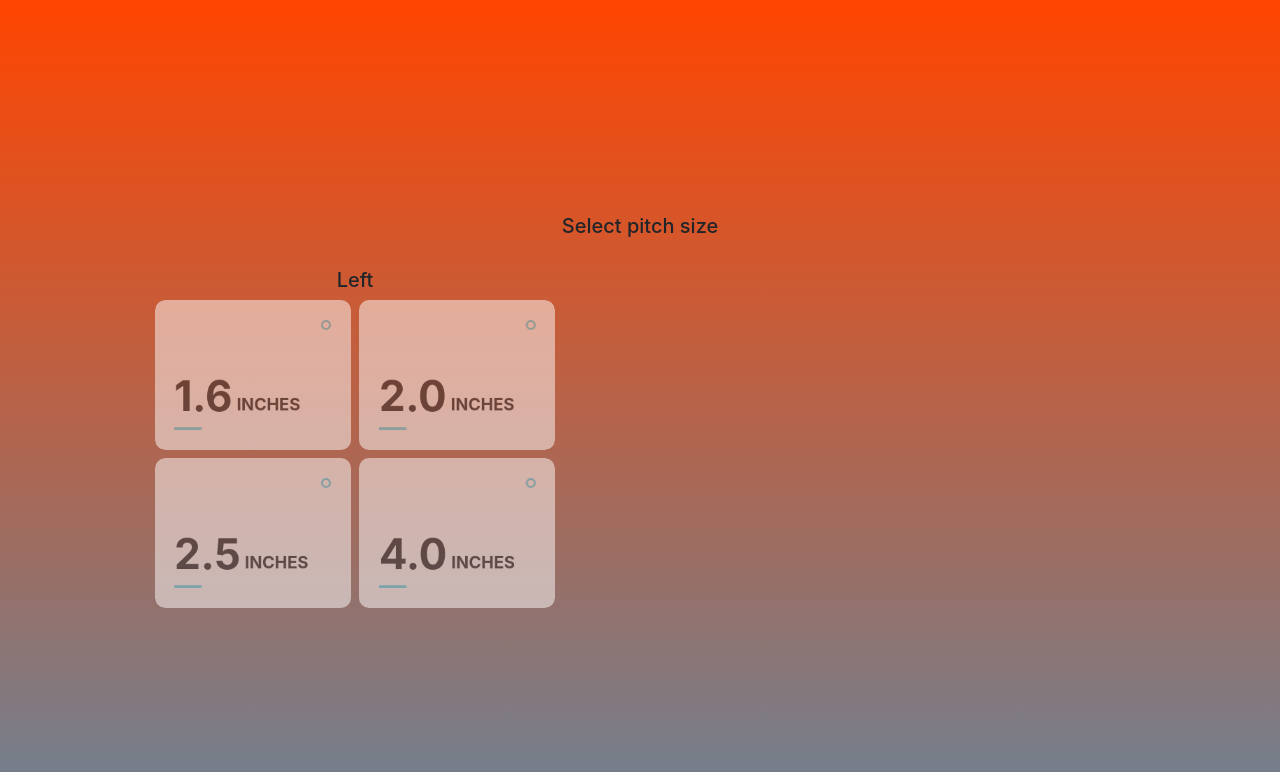
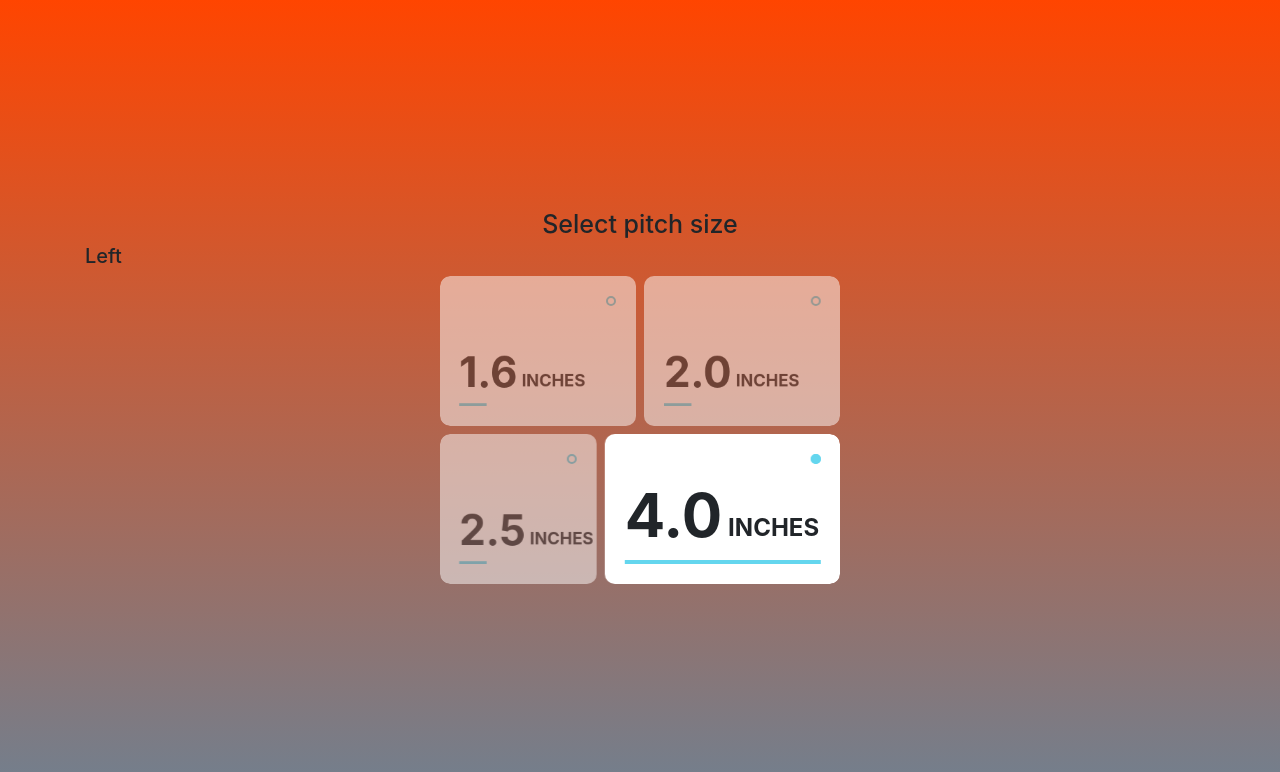
Before and after one commit to maxymapp/vuejs-python-firmware-updater-over-http, a Flask app: page / in a window 1280 px wide. Shown: the top 772 px of the page. Run offline with Flask 2, Linux system fonts and the light colour scheme; data that the repository does not hold is empty; some libraries are stand-ins or nearby versions.

Commit message:
pages 1st and 2nd for selectors

```diff
--- a/templates/index.html
+++ b/templates/index.html
@@ -11,7 +11,7 @@
     <link rel="stylesheet" href="{{ url_for('static', filename='css/style.css') }}">
 
     <style>
-        h2 {
+        h1 {
             text-align: center;
         }
     </style>
@@ -141,15 +141,15 @@
 </head>
 <body>
 <div id="app" class="container">
-    <h2 style="margin: 3rem">Select pitch size</h2>
-    <div class="row">
-        <div v-if="this.currentPage == 0" class="col-sm-6">
+    <h1>Select pitch size</h1>
+    <div>
+        <div v-if="this.currentPage == 0">
             <h2>Left</h2>
             <div class="option-group">
                 <div class="option-container">
 
-                    <input class="option-input"  id="option-1" type="radio" name="options" />
-                    <input class="option-input" id="option-2" type="radio" name="options" />
+                    <input class="option-input" v-model="new_left_pitch" id="option-1" type="radio" name="options" />
+                    <input class="option-input" v-model="new_left_pitch" id="option-2" type="radio" name="options" />
 
                     <label class="option" for="option-1">
                         <span class="option__indicator"></span>
@@ -170,8 +170,8 @@
             <div class="option-group">
                 <div class="option-container">
 
-                    <input class="option-input"  id="option-3" type="radio" name="options" />
-                    <input class="option-input"  id="option-4" type="radio" name="options" />
+                    <input class="option-input" v-model="new_left_pitch" id="option-3" type="radio" name="options" />
+                    <input class="option-input" v-model="new_left_pitch" id="option-4" type="radio" name="options" />
 
                     <label class="option" for="option-3">
                         <span class="option__indicator"></span>
@@ -190,7 +190,7 @@
                 </div>
             </div>
         </div>
-        <div v-if="this.currentPage == 1" class="pull-right col-sm-6">
+        <div v-if="this.currentPage == 1">
             <h2>Right</h2>
             <div class="option-group">
                 <div class="option-container">
```
